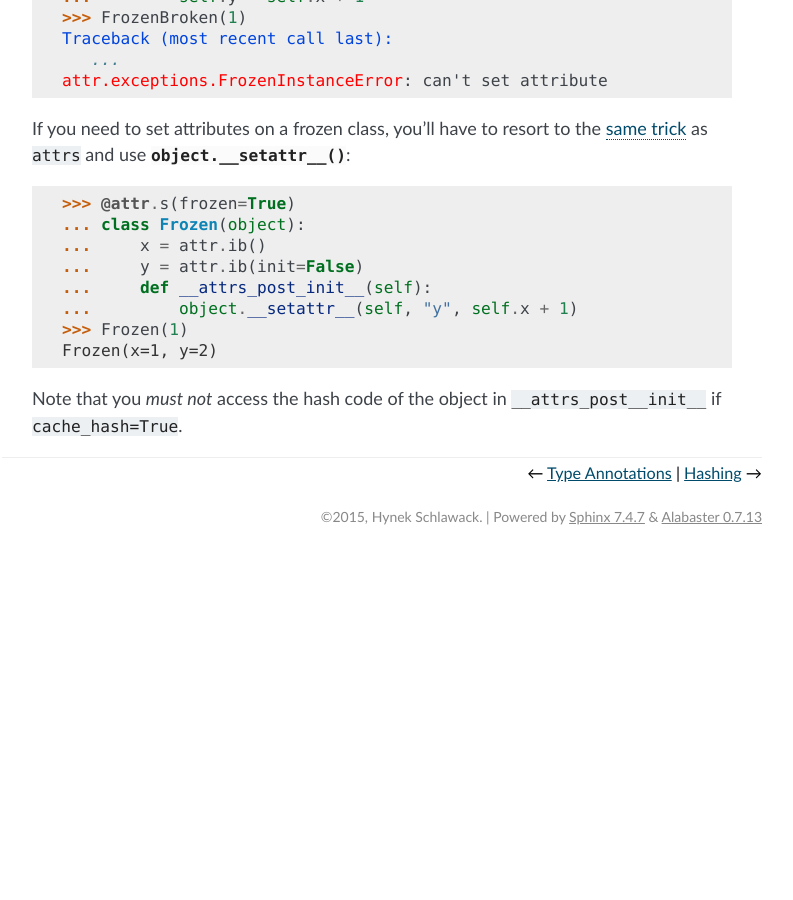
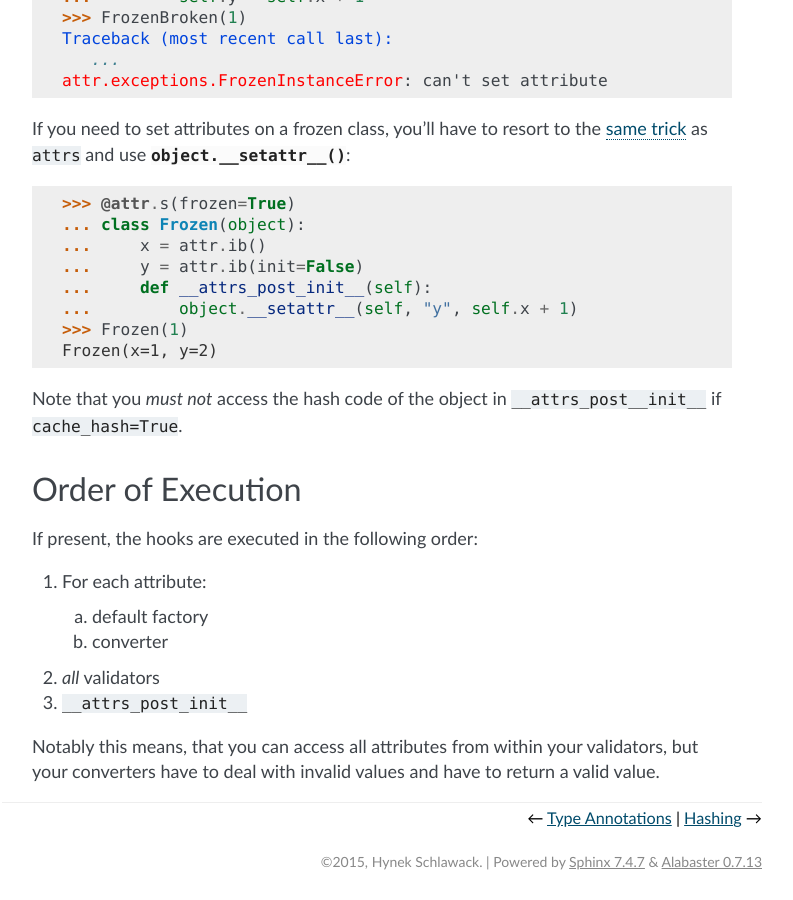
Before and after one commit to python-attrs/attrs, a Sphinx documentation site: the page built from docs/init.rst, in a window 1280 px wide and 900 px high, scrolled down 7287 px. Shown: the whole window, without its empty margins (368-1161 px from the left). Built offline with Sphinx 7.4.7, drawn with Linux system fonts in a browser that asks for light colours; before the commit the page ends 7842 px from its top, so only the background shows below that.

Commit message:
Clarify execution order in init
Fixes #461

```diff
--- a/docs/init.rst
+++ b/docs/init.rst
@@ -350,6 +350,23 @@
 
 Note that you *must not* access the hash code of the object in ``__attrs_post__init__`` if ``cache_hash=True``.
 
+
+Order of Execution
+------------------
+
+If present, the hooks are executed in the following order:
+
+1. For each attribute:
+
+   a. default factory
+   b. converter
+
+2. *all* validators
+3. ``__attrs_post_init__``
+
+Notably this means, that you can access all attributes from within your validators, but your converters have to deal with invalid values and have to return a valid value.
+
+
 .. _`Wiki page`: https://github.com/python-attrs/attrs/wiki/Extensions-to-attrs
 .. _`get confused`: https://github.com/python-attrs/attrs/issues/289
 .. _`there is no such thing as a private argument`: https://github.com/hynek/characteristic/issues/6
```
